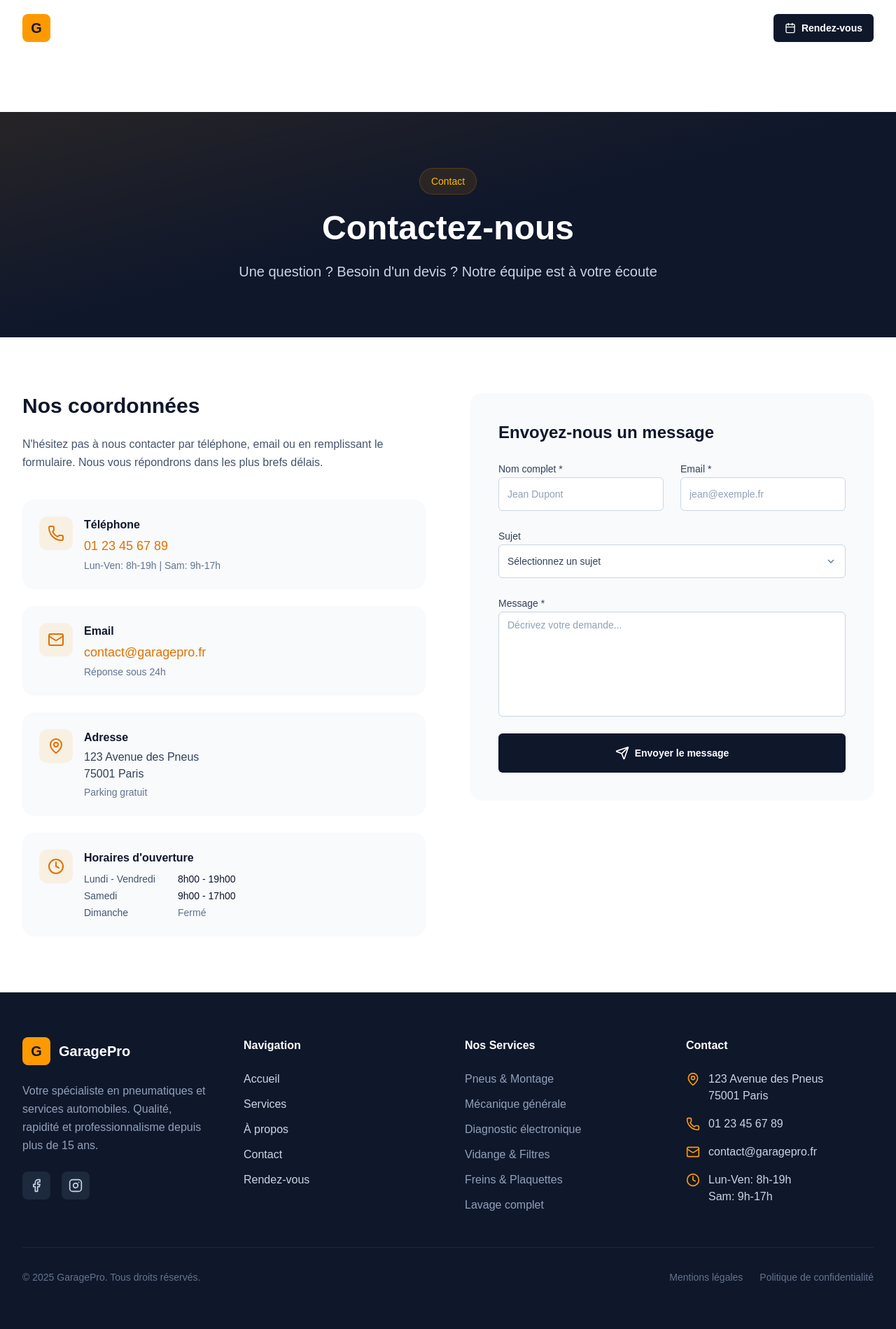
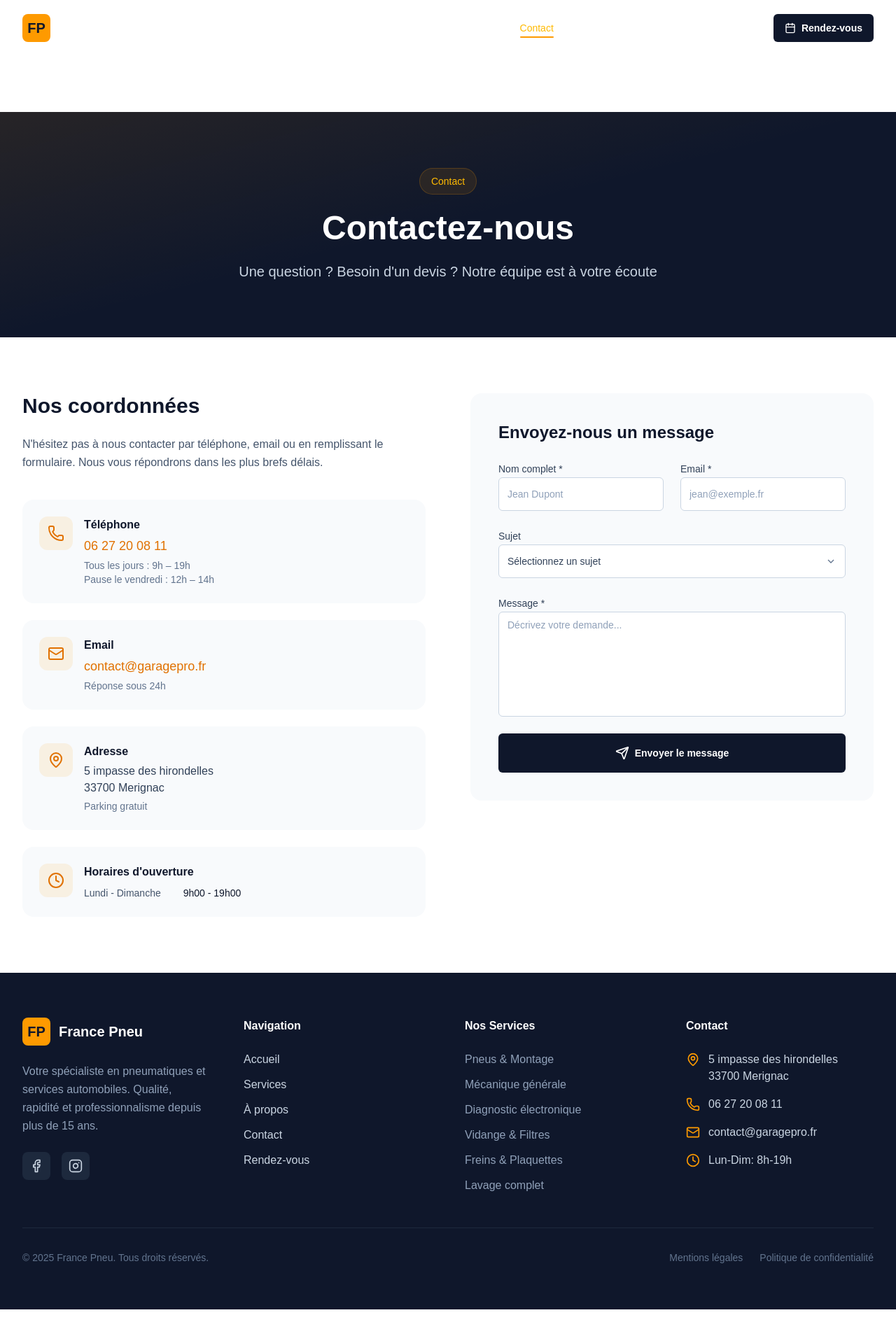
Before and after one commit to mboumour/garage_front, a Next.js app: page /contact in a window 1280 px wide. Shown: the whole page at 70% size. After the commit the page ends 1871 px from the top, so only its background shows below. Built offline with nearby package versions, Linux system fonts and the light colour scheme.

Commit message:
[Fix] -> refacto code

```diff
--- a/app/about/page.tsx
+++ b/app/about/page.tsx
@@ -23,7 +23,7 @@ export default function About() {
               Notre Histoire
             </span>
             <h1 className="text-4xl sm:text-5xl font-bold text-white mb-6">
-              À propos de GaragePro
+              À propos de France Pneu
             </h1>
             <p className="text-xl text-slate-300 max-w-2xl mx-auto">
               Plus de 15 ans d&apos;expertise au service de votre véhicule
@@ -47,7 +47,7 @@ export default function About() {
               </h2>
               <div className="space-y-4 text-slate-600 leading-relaxed">
                 <p>
-                  Fondé en 2009, GaragePro est né de la passion d&apos;un mécanicien pour l&apos;automobile
+                  Fondé en 2009, France Pneu est né de la passion d&apos;un mécanicien pour l&apos;automobile
                   et de sa volonté d&apos;offrir un service de qualité à des prix justes.
                 </p>
                 <p>
--- a/app/appointment/page.tsx
+++ b/app/appointment/page.tsx
@@ -174,19 +174,21 @@ import { Label } from "@/components/ui/label";
 import { Calendar } from "@/components/ui/calendar";
 import { format, addDays, isBefore, startOfToday } from "date-fns";
 import { fr } from "date-fns/locale";
-import { CheckCircle, Loader2 } from "lucide-react";
+import { Car, CheckCircle, Cpu, Handshake, Loader2, Move, Ruler, ShoppingCart, Truck } from "lucide-react";
 
 /* ================= TYPES ================= */
 
 const timeSlots = [
-  "08:00", "08:30", "09:00", "09:30", "10:00", "10:30",
-  "11:00", "11:30", "14:00", "14:30", "15:00", "15:30",
-  "16:00", "16:30", "17:00", "17:30", "18:00",
+  "09:00", "09:30", "10:00", "10:30", "11:00", "11:30",
+  "12:00", "12:30", "13:00", "13:30", "14:00", "14:30",
+  "15:00", "15:30", "16:00", "16:30", "17:00", "17:30",
+  "18:00", "18:30",
 ];
 
-const saturdayTimeSlots = [
+const fridayTimeSlots = [
   "09:00", "09:30", "10:00", "10:30", "11:00", "11:30",
-  "14:00", "14:30", "15:00", "15:30", "16:00", "16:30",
+  "14:30", "15:00", "15:30", "16:00", "16:30", "17:00",
+  "17:30", "18:00", "18:30",
 ];
 
 
@@ -218,16 +220,23 @@ type Service = {
 };
 
 const services: Service[] = [
-  { value: "pneus_montage", label: "Montage pneus", icon: CircleDot },
-  { value: "pneus_reparation", label: "Réparation pneus", icon: CircleDot },
+  { value: "pneus_montage_reparation", label: "Réparation pneus", icon: CircleDot },
+  { value: "geometrie", label: "Parallélisme & Géométrie", icon: Move },
   { value: "vidange", label: "Vidange", icon: Droplets },
   { value: "diagnostic", label: "Diagnostic électronique", icon: Gauge },
   { value: "freins", label: "Freins & Plaquettes", icon: Disc },
-  { value: "batterie", label: "Batterie", icon: Battery },
+  // { value: "batterie", label: "Batterie", icon: Battery },
   { value: "mecanique", label: "Mécanique générale", icon: Wrench },
   { value: "lavage", label: "Lavage complet", icon: Sparkles },
-  { value: "autre", label: "Autre service", icon: Wrench },
+  { value: "depannage", label: "Dépannage & Remorquage", icon: Truck },
+  { value: "hybride", label: "Hybride & Électronique", icon: Cpu },
+  { value: "achat_vente", label: "Achat & Vente", icon: ShoppingCart },
+
+  { value: "autre", label: "Autres services", icon: Wrench },
+
+
 ];
+
 
 /* ================= COMPONENT ================= */
 
@@ -259,7 +268,7 @@ export default function Appointment() {
 
   const disabledDays = (date: Date) => {
     const today = startOfToday();
-    return isBefore(date, today) || date.getDay() === 0;
+    return isBefore(date, today);
   };
 
   const handleSubmit = async (
@@ -298,8 +307,8 @@ export default function Appointment() {
 
   const day = formData.preferred_date.getDay();
 
-  // Samedi
-  if (day === 6) return saturdayTimeSlots;
+  // Vendredi
+  if (day === 5) return fridayTimeSlots;
 
   return timeSlots;
 };
@@ -530,8 +539,7 @@ export default function Appointment() {
                       type="button"
                       variant="outline"
                       onClick={() => setStep(1)}
-                      className="flex-1 h-14"
-                    >
+                      className="flex-1 h-14 bg-amber-500 hover:bg-amber-600 hover:text-amber-600 hover:border-amber-500 text-slate-900 font-semibold">
                       Retour
                     </Button>
                     <Button
@@ -644,7 +652,7 @@ export default function Appointment() {
                       type="button"
                       variant="outline"
                       onClick={() => setStep(2)}
-                      className="flex-1 h-14"
+                      className="flex-1 h-14 bg-amber-500 hover:bg-amber-600 hover:text-amber-600 hover:border-amber-500 text-slate-900 font-semibold"
                     >
                       Retour
                     </Button>
--- a/app/contact/page.tsx
+++ b/app/contact/page.tsx
@@ -132,9 +132,12 @@ export default function Contact() {
                   <div>
                     <h3 className="font-semibold text-slate-900 mb-1">Téléphone</h3>
                     <a href="tel:+33123456789" className="text-amber-600 hover:text-amber-700 text-lg font-medium">
-                      01 23 45 67 89
+                      06 27 20 08 11
                     </a>
-                    <p className="text-slate-500 text-sm mt-1">Lun-Ven: 8h-19h | Sam: 9h-17h</p>
+                      <p className="text-slate-500 text-sm mt-1">
+                        Tous les jours : 9h – 19h <br />
+                        Pause le vendredi : 12h – 14h
+                      </p>
                   </div>
                 </div>
 
@@ -158,8 +161,8 @@ export default function Contact() {
                   <div>
                     <h3 className="font-semibold text-slate-900 mb-1">Adresse</h3>
                     <p className="text-slate-700">
-                      123 Avenue des Pneus<br />
-                      75001 Paris
+                      5 impasse des hirondelles<br />
+                      33700 Merignac
                     </p>
                     <p className="text-slate-500 text-sm mt-1">Parking gratuit</p>
                   </div>
@@ -172,12 +175,8 @@ export default function Contact() {
                   <div>
                     <h3 className="font-semibold text-slate-900 mb-2">Horaires d&apos;ouverture</h3>
                     <div className="grid grid-cols-2 gap-x-8 gap-y-1 text-sm">
-                      <span className="text-slate-600">Lundi - Vendredi</span>
-                      <span className="text-slate-900 font-medium">8h00 - 19h00</span>
-                      <span className="text-slate-600">Samedi</span>
-                      <span className="text-slate-900 font-medium">9h00 - 17h00</span>
-                      <span className="text-slate-600">Dimanche</span>
-                      <span className="text-slate-500">Fermé</span>
+                      <span className="text-slate-600">Lundi - Dimanche</span>
+                      <span className="text-slate-900 font-medium">9h00 - 19h00</span>
                     </div>
                   </div>
                 </div>
--- a/app/layout.tsx
+++ b/app/layout.tsx
@@ -6,8 +6,8 @@ import { ReactQueryProvider } from "@/components/providers/ReactQueryProvider";
 import "./globals.css";
 
 export const metadata: Metadata = {
-  title: "GaragePro",
-  description: "Services de garage et pneumatiques à Paris",
+  title: "France Pneu",
+  description: "Services de garage et pneumatiques à Bordeaux",
 };
 
 export default function RootLayout({ children }: { children: React.ReactNode }) {
--- a/app/location/page.tsx
+++ b/app/location/page.tsx
@@ -13,20 +13,20 @@ const LocationMap = dynamic(
 );
 
 const garageLocation = {
-  lat: 48.8566,
-  lng: 2.3522,
-  address: "123 Avenue des Pneus",
-  city: "75001 Paris"
+  lat: 44.812339015683,
+  lng: -0.70123496498,
+  address: "5 impasse des hirondelles",
+  city: "33700 Merignac"
 };
 
 const openingHours = [
-  { day: "Lundi", hours: "8h00 - 19h00", isOpen: true },
-  { day: "Mardi", hours: "8h00 - 19h00", isOpen: true },
-  { day: "Mercredi", hours: "8h00 - 19h00", isOpen: true },
-  { day: "Jeudi", hours: "8h00 - 19h00", isOpen: true },
-  { day: "Vendredi", hours: "8h00 - 19h00", isOpen: true },
-  { day: "Samedi", hours: "9h00 - 17h00", isOpen: true },
-  { day: "Dimanche", hours: "Fermé", isOpen: false }
+  { day: "Lundi", hours: "9h00 - 19h00", isOpen: true },
+  { day: "Mardi", hours: "9h00 - 19h00", isOpen: true },
+  { day: "Mercredi", hours: "9h00 - 19h00", isOpen: true },
+  { day: "Jeudi", hours: "9h00 - 19h00", isOpen: true },
+  { day: "Vendredi", hours: "9h00 - 19h00", isOpen: true },
+  { day: "Samedi", hours: "9h00 - 19h00", isOpen: true },
+  { day: "Dimanche", hours: "9h00 - 19h00", isOpen: true }
 ];
 
 export default function Location() {
@@ -121,7 +121,7 @@ export default function Location() {
                 <div className="space-y-3">
                   <a href="tel:+33123456789" className="flex items-center gap-3 text-slate-700 hover:text-amber-600 transition-colors">
                     <Phone className="w-4 h-4" />
-                    01 23 45 67 89
+                    06 27 20 08 11
                   </a>
                   <a href="mailto:contact@garagepro.fr" className="flex items-center gap-3 text-slate-700 hover:text-amber-600 transition-colors">
                     <Mail className="w-4 h-4" />
@@ -137,7 +137,7 @@ export default function Location() {
                   Réservez votre créneau en ligne
                 </p>
                 <Link href="/appointment">
-                  <Button className="w-full bg-white text-amber-600 hover:bg-slate-100">
+                    <Button className="w-full bg-amber-500 hover:bg-amber-600 text-slate-900">
                     <Calendar className="w-4 h-4 mr-2" />
                     Prendre RDV
                   </Button>
@@ -165,7 +165,7 @@ export default function Location() {
               </h2>
             </div>
             <p className="text-slate-600">
-              Nous sommes ouverts 6 jours sur 7 pour vous accueillir
+              Nous sommes ouverts 7 jours sur 7 pour vous accueillir
             </p>
           </motion.div>
 
--- a/components/common/Footer.tsx
+++ b/components/common/Footer.tsx
@@ -12,9 +12,9 @@ export default function Footer() {
           <div className="lg:col-span-1">
             <div className="flex items-center gap-3 mb-6">
               <div className="w-10 h-10 bg-amber-500 rounded-lg flex items-center justify-center">
-                <span className="text-slate-900 font-bold text-xl">G</span>
+                <span className="text-slate-900 font-bold text-xl">FP</span>
               </div>
-              <span className="text-xl font-bold text-white">GaragePro</span>
+              <span className="text-xl font-bold text-white">France Pneu</span>
             </div>
             <p className="text-slate-400 leading-relaxed mb-6">
               Votre spécialiste en pneumatiques et services automobiles.
@@ -78,12 +78,12 @@ export default function Footer() {
             <ul className="space-y-4">
               <li className="flex items-start gap-3">
                 <MapPin className="w-5 h-5 text-amber-500 mt-0.5 flex-shrink-0" />
-                <span>123 Avenue des Pneus<br />75001 Paris</span>
+                <span>5 impasse des hirondelles<br />33700 Merignac</span>
               </li>
               <li>
                 <a href="tel:+33123456789" className="flex items-center gap-3 hover:text-amber-400 transition-colors">
                   <Phone className="w-5 h-5 text-amber-500 flex-shrink-0" />
-                  01 23 45 67 89
+                  06 27 20 08 11
                 </a>
               </li>
               <li>
@@ -94,7 +94,7 @@ export default function Footer() {
               </li>
               <li className="flex items-start gap-3">
                 <Clock className="w-5 h-5 text-amber-500 mt-0.5 flex-shrink-0" />
-                <span>Lun-Ven: 8h-19h<br />Sam: 9h-17h</span>
+                <span>Lun-Dim: 8h-19h</span>
               </li>
             </ul>
           </div>
@@ -103,7 +103,7 @@ export default function Footer() {
         {/* Bottom Bar */}
         <div className="border-t border-slate-800 mt-12 pt-8 flex flex-col md:flex-row justify-between items-center gap-4">
           <p className="text-slate-500 text-sm">
-            © {new Date().getFullYear()} GaragePro. Tous droits réservés.
+            © {new Date().getFullYear()} France Pneu. Tous droits réservés.
           </p>
           <div className="flex gap-6 text-sm">
             <a href="#" className="text-slate-500 hover:text-amber-400 transition-colors">
--- a/components/common/Header.tsx
+++ b/components/common/Header.tsx
@@ -9,10 +9,10 @@ import { motion } from "framer-motion";
 
 const navLinks = [
   { name: "Accueil", page: "/" },
-  { name: "Services", page: "services" },
-  { name: "À propos", page: "about" },
-  { name: "Localisation", page: "location" },
-  { name: "Contact", page: "contact" },
+  { name: "Services", page: "/services" },
+  { name: "À propos", page: "/about" },
+  { name: "Localisation", page: "/location" },
+  { name: "Contact", page: "/contact" },
 ];
 
 export default function Header() {
@@ -29,28 +29,45 @@ export default function Header() {
     return () => window.removeEventListener("scroll", handleScroll);
   }, []);
 
+  // useEffect(() => {
+  //   if (mobileMenuOpen) {
+  //     document.body.style.overflow = "hidden";
+  //   } else {
+  //     document.body.style.overflow = "";
+  //   }
+
+  //   return () => {
+  //     document.body.style.overflow = "";
+  //   };
+  // }, [mobileMenuOpen]);
+
   const isActive = (page: string) => {
     return pathname === page;
   };
 
   return (
     <header
-      className={`fixed top-0 left-0 right-0 z-50 transition-all duration-300 ${
-        isScrolled ? "bg-white/95 backdrop-blur-md shadow-lg" : "bg-transparent"
-      }`}
+className={`fixed top-0 left-0 right-0 z-50 transition-all duration-300 ${
+  mobileMenuOpen
+    ? "bg-slate-900 shadow-none"
+    : isScrolled
+    ? "bg-white/95 backdrop-blur-md shadow-lg"
+    : "bg-transparent"
+}`}
+
     >
       <div className="max-w-7xl mx-auto px-6 lg:px-8">
         <nav className="flex items-center justify-between h-20">
           <Link href="/" className="flex items-center gap-3">
             <div className="w-10 h-10 rounded-lg flex items-center justify-center bg-amber-500">
-              <span className="text-slate-900 font-bold text-xl">G</span>
+              <span className="text-slate-900 font-bold text-xl">FP</span>
             </div>
             <span
               className={`text-xl font-bold transition-colors ${
                 isScrolled ? "text-slate-900" : "text-white"
               }`}
             >
-              GaragePro
+              France Pneu
             </span>
           </Link>
 
@@ -88,7 +105,7 @@ export default function Header() {
               }`}
             >
               <Phone className="w-4 h-4" />
-              01 23 45 67 89
+              06 27 20 08 11
             </a>
             <Link href="/appointment">
               <Button className="bg-amber-500 hover:bg-amber-600 text-slate-900 font-semibold">
@@ -113,14 +130,21 @@ export default function Header() {
       {mobileMenuOpen && (
         <div className="fixed inset-0 z-40 lg:hidden">
           <div className="absolute inset-0 bg-black/50" onClick={() => setMobileMenuOpen(false)} />
-          <div className="relative ml-auto h-full w-80 bg-slate-900 text-white shadow-2xl">
-            <div className="p-6 border-b border-slate-800">
+          <div className="relative ml-auto h-full w-80 bg-slate-900/100 text-white shadow-2xl flex flex-col">
+            <div className="p-6 border-b border-slate-800 flex items-center justify-between">
               <div className="flex items-center gap-3">
                 <div className="w-10 h-10 bg-amber-500 rounded-lg flex items-center justify-center">
-                  <span className="text-slate-900 font-bold text-xl">G</span>
+                  <span className="text-slate-900 font-bold text-xl">FP</span>
                 </div>
-                <span className="text-xl font-bold">GaragePro</span>
+                <span className="text-xl font-bold">France Pneu</span>
               </div>
+              {/* Bouton fermer */}
+              <button
+                onClick={() => setMobileMenuOpen(false)}
+                className="p-2 rounded-lg hover:bg-slate-800 transition"
+                >
+                <X className="w-6 h-6" />
+              </button>
             </div>
 
             <div className="flex-1 p-6 overflow-y-auto">
@@ -145,7 +169,7 @@ export default function Header() {
             <div className="p-6 border-t border-slate-800 space-y-4">
               <a href="tel:+33123456789" className="flex items-center justify-center gap-2 text-white py-3">
                 <Phone className="w-5 h-5" />
-                01 23 45 67 89
+                06 27 20 08 11
               </a>
               <Link href="/appointment" onClick={() => setMobileMenuOpen(false)}>
                 <Button className="w-full bg-amber-500 hover:bg-amber-600 text-slate-900 font-semibold h-12">
--- a/components/home/ServicesPreview.tsx
+++ b/components/home/ServicesPreview.tsx
@@ -107,7 +107,8 @@ export default function ServicesPreview() {
           className="text-center mt-12"
         >
           <Link href="/services">
-            <Button variant="outline" size="lg" className="group border-slate-300 hover:border-amber-500 hover:text-amber-600">
+            <Button variant="outline" size="lg"
+              className="flex-1 h-14 bg-amber-500 hover:bg-amber-600 hover:text-amber-600 hover:border-amber-500 text-slate-900 font-semibold">
               Voir tous nos services
               <ArrowRight className="w-4 h-4 ml-2 group-hover:translate-x-1 transition-transform" />
             </Button>
--- a/components/providers/LocationMap.tsx
+++ b/components/providers/LocationMap.tsx
@@ -36,7 +36,7 @@ export default function LocationMap({ lat, lng, address, city }: Props) {
       />
       <Marker position={[lat, lng]}>
         <Popup>
-          <div className="font-semibold">GaragePro</div>
+          <div className="font-semibold">France Pneu</div>
           <div className="text-sm">{address}</div>
           <div className="text-sm">{city}</div>
         </Popup>
--- a/components/ui/input.tsx
+++ b/components/ui/input.tsx
@@ -10,7 +10,7 @@ export const Input = React.forwardRef<HTMLInputElement, InputProps>(
     <input
       type={type}
       className={cn(
-        "flex h-10 w-full rounded-md border border-slate-300 bg-white px-3 py-2 text-sm transition-colors placeholder:text-slate-400 focus-visible:outline-none focus-visible:ring-2 focus-visible:ring-amber-500 focus:border-amber-500 disabled:cursor-not-allowed disabled:opacity-50",
+        "flex h-10 w-full rounded-md border border-slate-300 bg-white px-3 py-2 text-sm transition-colors text-slate-900 placeholder:text-slate-400 focus-visible:outline-none focus-visible:ring-2 focus-visible:ring-amber-500 focus:border-amber-500 disabled:cursor-not-allowed disabled:opacity-50",
         className,
       )}
       ref={ref}
--- a/components/ui/textarea.tsx
+++ b/components/ui/textarea.tsx
@@ -9,7 +9,7 @@ export const Textarea = React.forwardRef<HTMLTextAreaElement, TextareaProps>(
   ({ className, ...props }, ref) => (
     <textarea
       className={cn(
-        "flex w-full rounded-md border border-slate-300 bg-white px-3 py-2 text-sm transition-colors placeholder:text-slate-400 focus-visible:outline-none focus-visible:ring-2 focus-visible:ring-amber-500 focus:border-amber-500 disabled:cursor-not-allowed disabled:opacity-50",
+        "flex w-full rounded-md border border-slate-300 bg-white px-3 py-2 text-sm transition-colors text-slate-900 placeholder:text-slate-400 focus-visible:outline-none focus-visible:ring-2 focus-visible:ring-amber-500 focus:border-amber-500 disabled:cursor-not-allowed disabled:opacity-50",
         className,
       )}
       ref={ref}
```
